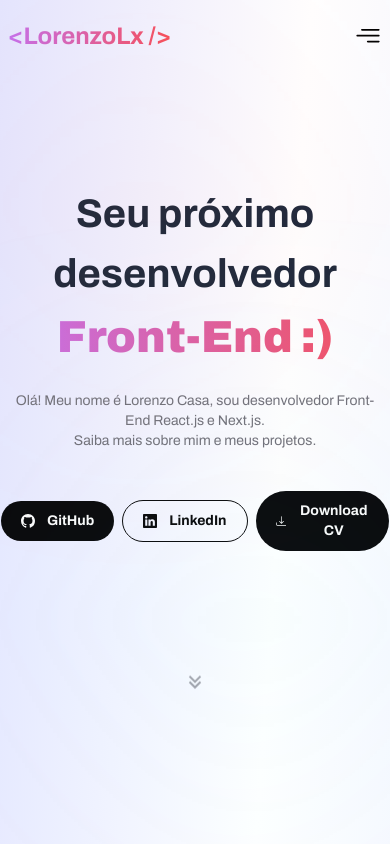
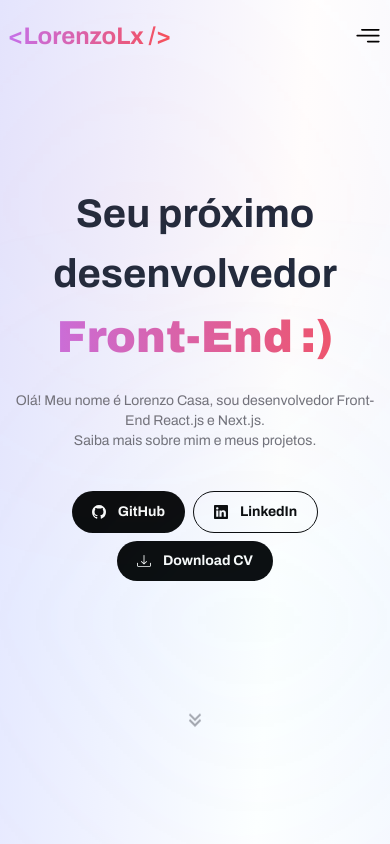
Before and after one commit to LxLorenzo/lorenzo-casa, a Next.js app: page / in a window 390 px wide. Shown: the top 844 px of the page. Built offline with nearby package versions, Linux system fonts and the light colour scheme.

Commit message:
style: adapt buttons to mobile

```diff
--- a/src/app/components/Button.tsx
+++ b/src/app/components/Button.tsx
@@ -14,7 +14,7 @@ const Button = ({ variant = 'white', className, ...props }: ButtonProps) => {
 
   const _className = twMerge(
     variants[variant],
-    'px-5 py-[10px] sm:px-6 text-sm lg:text-base sm:py-3 rounded-full font-semibold transition-all mt-10 cursor-pointer',
+    'px-5 py-[10px] sm:px-6 text-sm lg:text-base sm:py-3 rounded-full font-semibold transition-colors mt-10 cursor-pointer',
     className,
   )
 
--- a/src/app/components/Hero.tsx
+++ b/src/app/components/Hero.tsx
@@ -22,7 +22,8 @@ const Hero = () => {
         <br />
         Saiba mais sobre mim e meus projetos.
       </p>
-      <div className="flex items-center justify-center gap-2 sm:gap-5">
+      <div className="flex flex-col md:flex-row items-center justify-center gap-2 sm:gap-5">
+        <div className="flex gap-2 sm:gap-5">
           <Button
             variant="black"
             className="flex items-center gap-3 font-bold"
@@ -41,9 +42,10 @@ const Hero = () => {
             <BsLinkedin />
             LinkedIn
           </Button>
+        </div>
         <Button
           variant="black"
-          className="flex items-center gap-3 font-bold"
+          className="flex items-center gap-3 font-bold mt-0 md:mt-10"
           href="/CV Lorenzo Ferrini Gueda Casa.pdf"
           target="_blank"
           download={'CV Lorenzo Ferrini Gueda Casa.pdf'}
@@ -54,7 +56,7 @@ const Hero = () => {
       </div>
       <Link
         href="#about"
-        className="text-zinc-400 self-center absolute bottom-[15%] animate-bounce p-5"
+        className="text-zinc-400 self-center absolute bottom-[10%] animate-bounce p-5"
       >
         <RiArrowDownDoubleFill size={24} />
       </Link>
```
Lines whose indentation alone changed are shown as unchanged.
